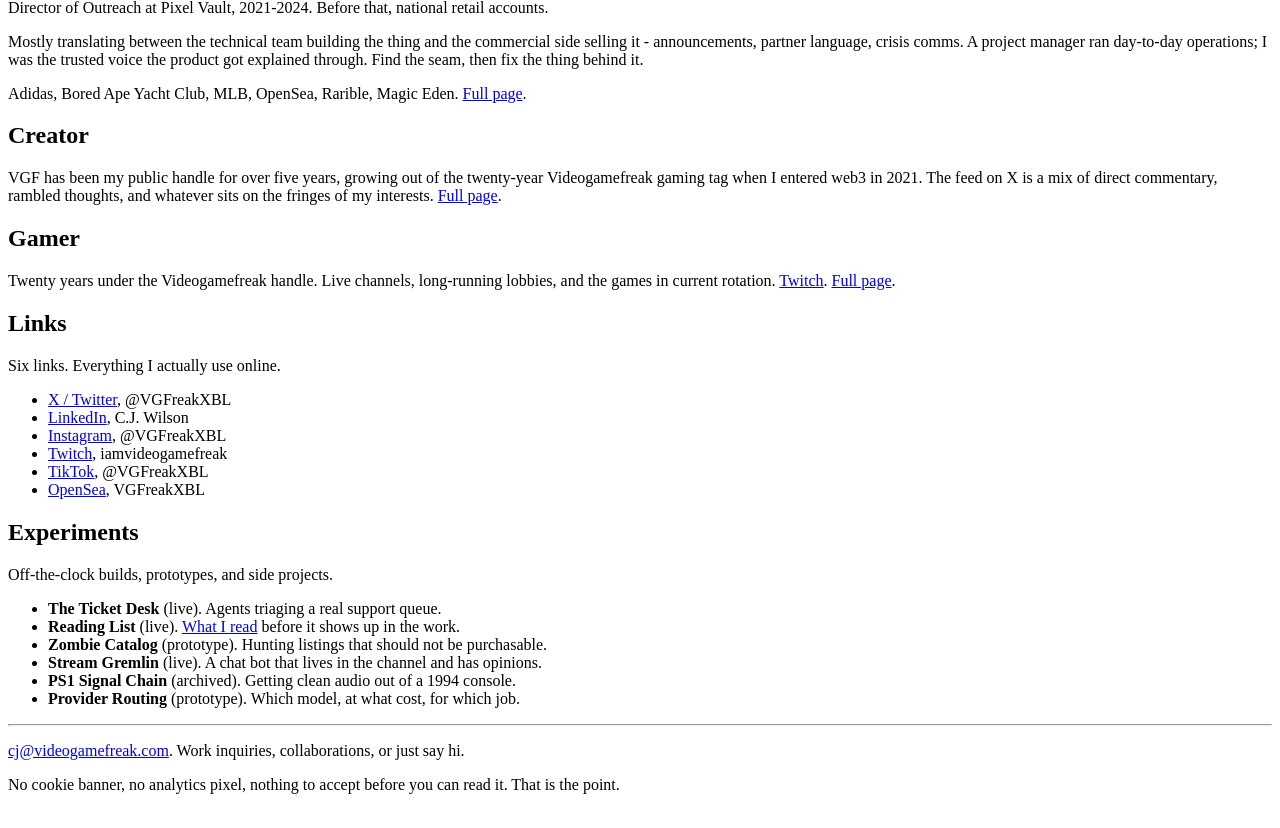
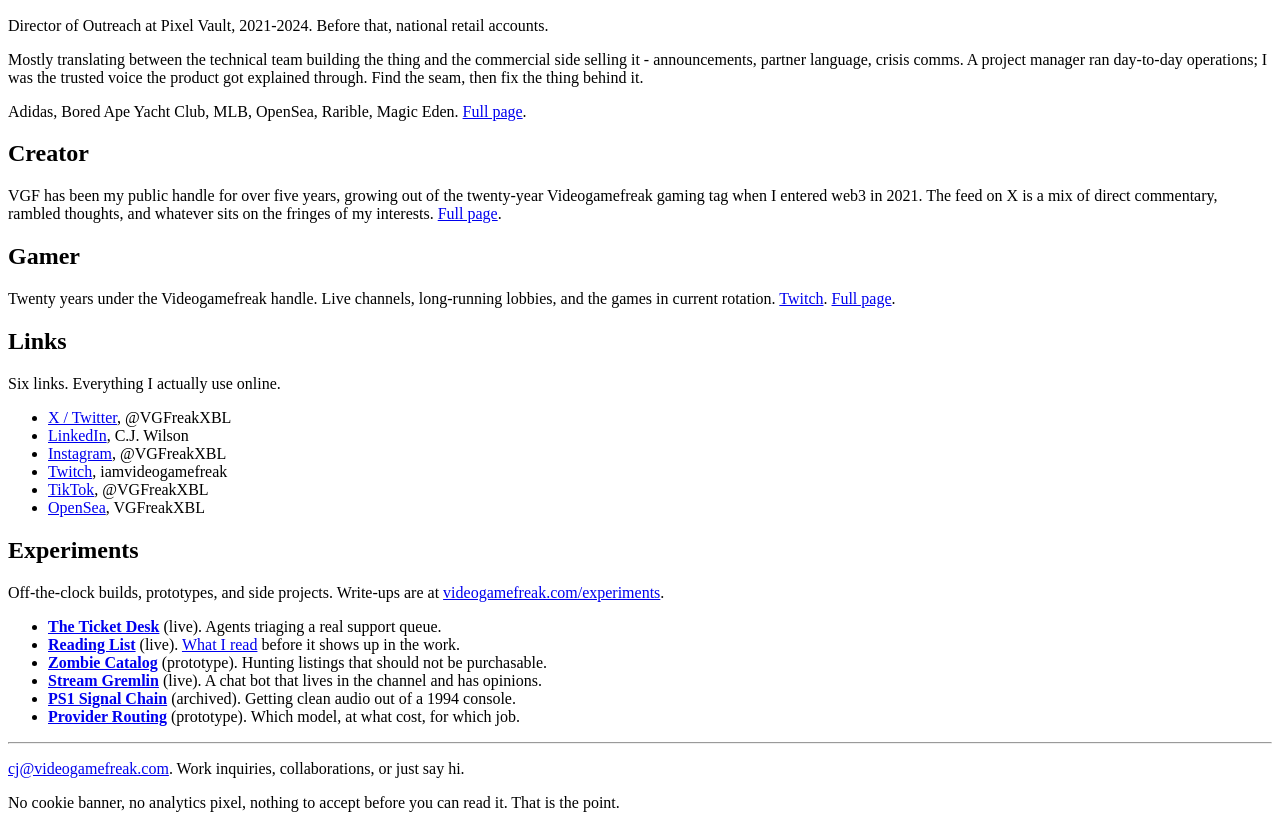
Before and after one commit to VGFreakXBL/simple-videogamefreak, a plain HTML site: page index.html in a window 1280 px wide. Shown: the part 619-1447 px from the top of the page. Drawn offline with Linux system fonts and the light colour scheme.

Commit message:
Link every experiment to its write-up instead of dead text

```diff
--- a/index.html
+++ b/index.html
@@ -22,6 +22,7 @@
         <li><a href="#creator">Creator</a></li>
         <li><a href="#gamer">Gamer</a></li>
         <li><a href="#links">Links</a></li>
+        <li><a href="#experiments">Experiments</a></li>
     </ul>
 
     <h2 id="ai-systems">AI &amp; Systems</h2>
@@ -56,14 +57,14 @@
     </ul>
 
     <h2 id="experiments">Experiments</h2>
-    <p>Off-the-clock builds, prototypes, and side projects.</p>
+    <p>Off-the-clock builds, prototypes, and side projects. Write-ups are at <a href="https://videogamefreak.com/experiments">videogamefreak.com/experiments</a>.</p>
     <ul>
-        <li><strong>The Ticket Desk</strong> (live). Agents triaging a real support queue.</li>
-        <li><strong>Reading List</strong> (live). <a href="https://videogamefreak.notion.site/Reading-List-dd0315bdbd1a48829175ce55fae18708">What I read</a> before it shows up in the work.</li>
-        <li><strong>Zombie Catalog</strong> (prototype). Hunting listings that should not be purchasable.</li>
-        <li><strong>Stream Gremlin</strong> (live). A chat bot that lives in the channel and has opinions.</li>
-        <li><strong>PS1 Signal Chain</strong> (archived). Getting clean audio out of a 1994 console.</li>
-        <li><strong>Provider Routing</strong> (prototype). Which model, at what cost, for which job.</li>
+        <li><a href="https://videogamefreak.com/experiments/ticket-desk"><strong>The Ticket Desk</strong></a> (live). Agents triaging a real support queue.</li>
+        <li><a href="https://videogamefreak.com/experiments/reading-list"><strong>Reading List</strong></a> (live). <a href="https://videogamefreak.notion.site/Reading-List-dd0315bdbd1a48829175ce55fae18708">What I read</a> before it shows up in the work.</li>
+        <li><a href="https://videogamefreak.com/experiments/zombie-catalog"><strong>Zombie Catalog</strong></a> (prototype). Hunting listings that should not be purchasable.</li>
+        <li><a href="https://videogamefreak.com/experiments/stream-gremlin"><strong>Stream Gremlin</strong></a> (live). A chat bot that lives in the channel and has opinions.</li>
+        <li><a href="https://videogamefreak.com/experiments/ps1-signal-chain"><strong>PS1 Signal Chain</strong></a> (archived). Getting clean audio out of a 1994 console.</li>
+        <li><a href="https://videogamefreak.com/experiments/provider-routing"><strong>Provider Routing</strong></a> (prototype). Which model, at what cost, for which job.</li>
     </ul>
 
     <hr>
```
